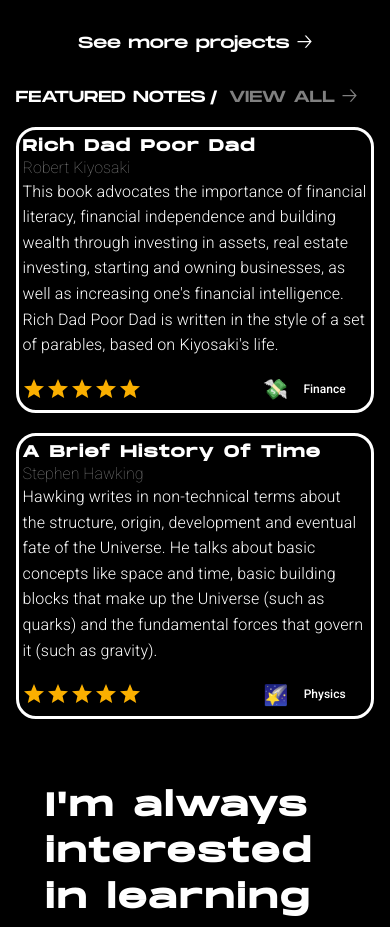
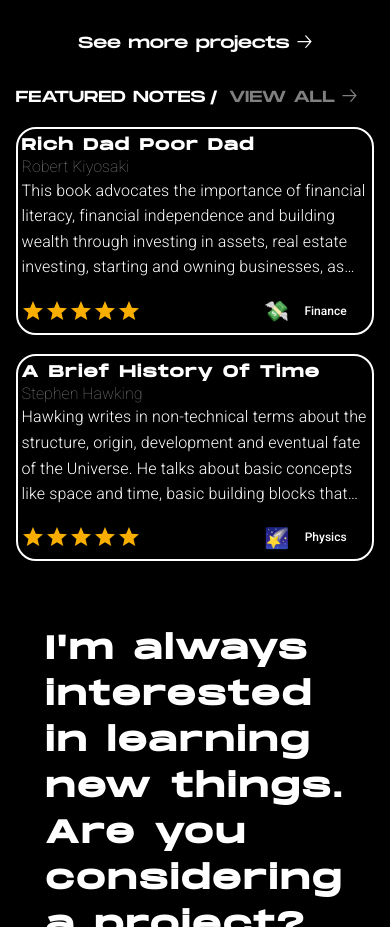
Before and after one commit to Wilmox/portfolio, a Next.js app: page / in a window 390 px wide. Shown: the part 1360-2287 px from the top of the page. Built offline with nearby package versions, Linux system fonts and the light colour scheme.

Commit message:
Overflow implementation on noteabstracts

```diff
--- a/styles/Notes.module.css
+++ b/styles/Notes.module.css
@@ -56,6 +56,11 @@
   text-shadow: 0 0 1px transparent;
   letter-spacing: 0.01rem;
   margin: .2vw 0;
+
+  overflow: hidden;
+  display: -webkit-box;
+  -webkit-box-orient: vertical;
+  -webkit-line-clamp: 4;
 }
 .aboutNote {
   margin-top: 16px;
@@ -84,6 +89,10 @@
   .noteCard h2 {
     font-size: 1.5rem !important;
   }
+
+  a.noteCard {
+    border: 2px solid white !important;
+  }
 }
 
 @media screen and (max-width: 505px) {
```
